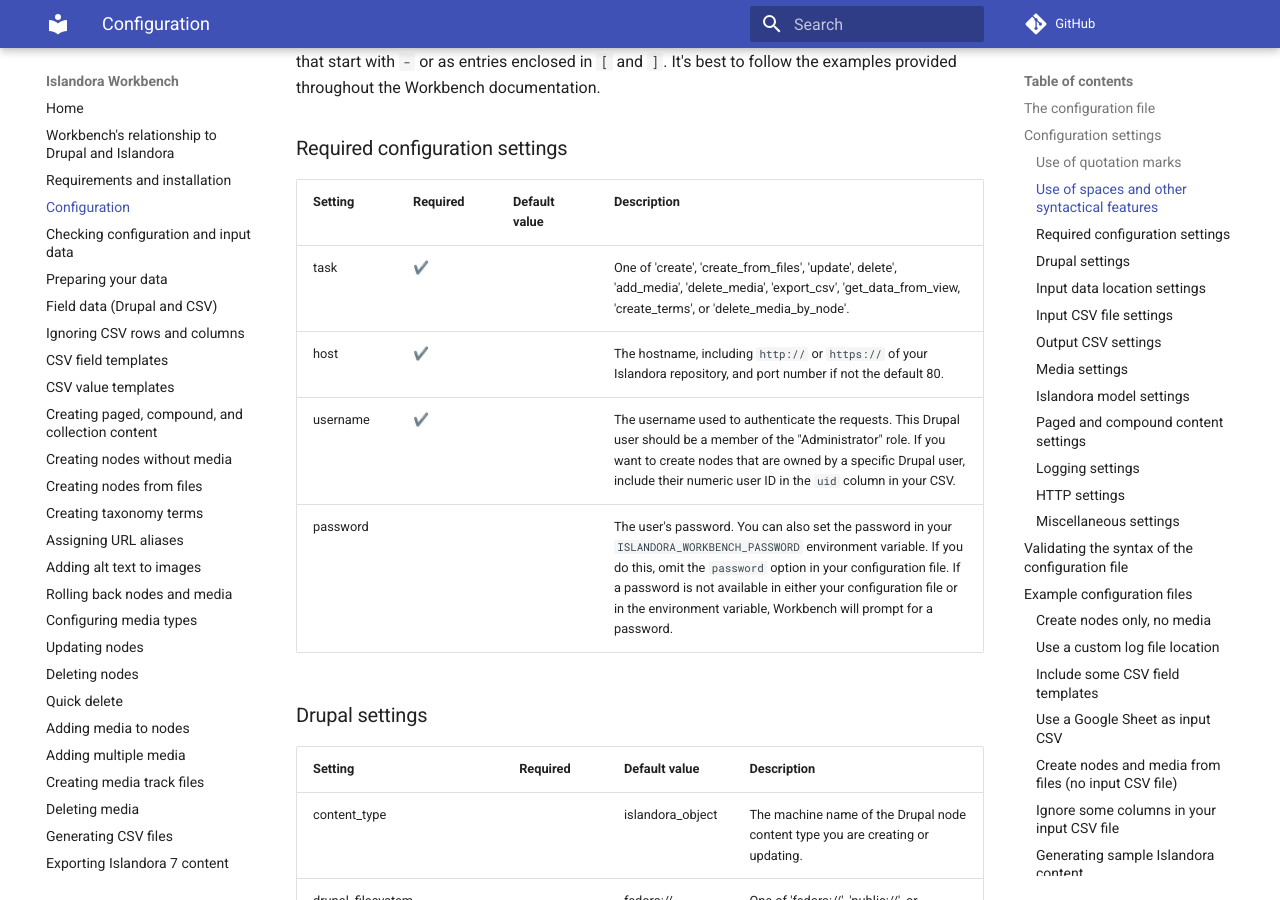
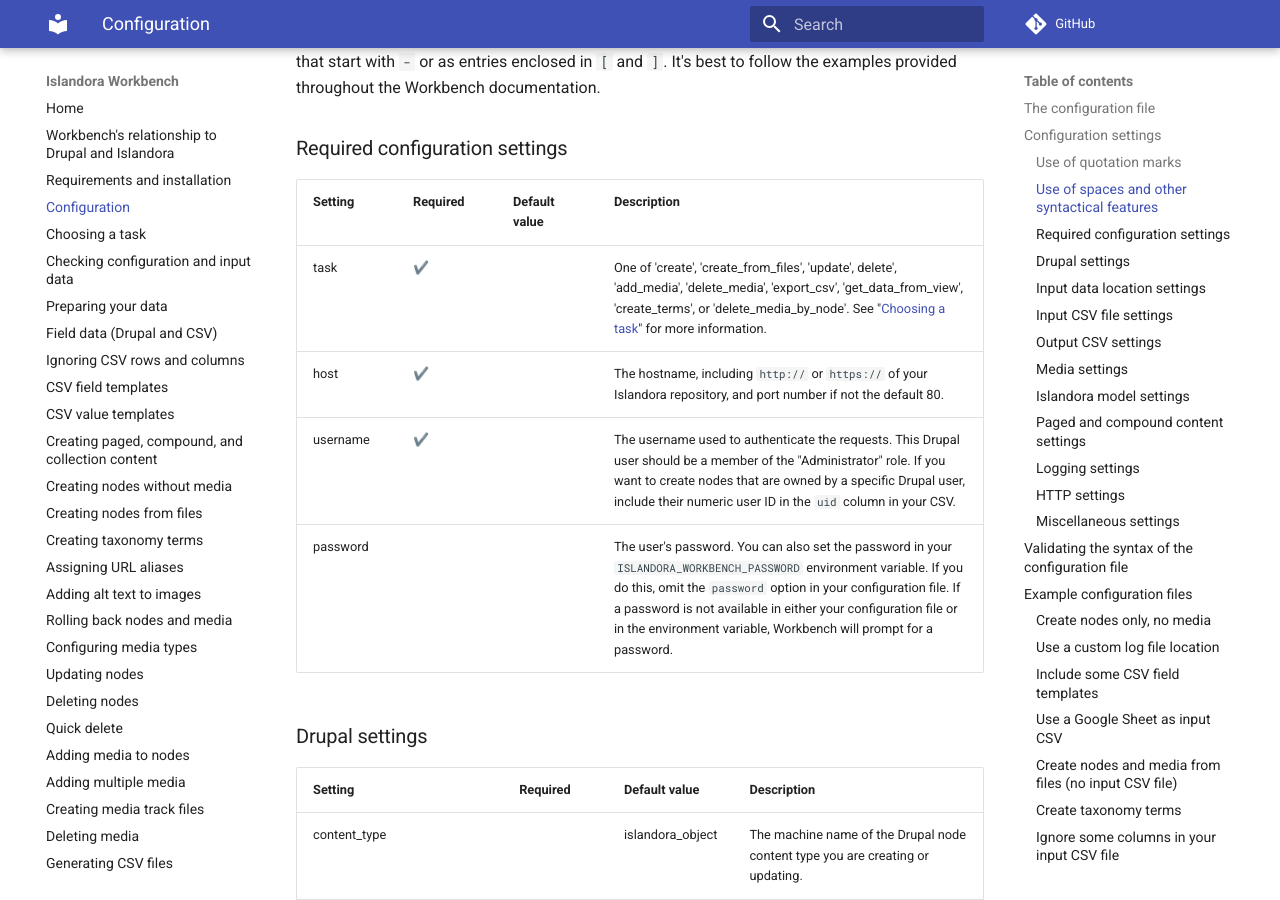
Before and after one commit to mjordan/islandora_workbench_docs, an MkDocs documentation site: the page built from docs/configuration.md, in a window 1280 px wide and 900 px high, scrolled down 2079 px. Built offline with MkDocs 1.6.1 and Material for MkDocs 9.7.7, drawn with Linux system fonts in a browser that asks for light colours; comment, search, counter and statistics services are not loaded; some of the changed text lies outside the part shown.

Commit message:
Added 'Choosing a task' docs.

````diff
--- a/docs/configuration.md
+++ b/docs/configuration.md
@@ -75,7 +75,7 @@
 
 | Setting | Required | Default value | Description |
 | --- | --- | --- | --- |
-| task | ✔️ | | One of 'create', 'create_from_files', 'update', delete', 'add_media', 'delete_media', 'export_csv', 'get_data_from_view, 'create_terms', or 'delete_media_by_node'. |
+| task | ✔️ | | One of 'create', 'create_from_files', 'update', delete', 'add_media', 'delete_media', 'export_csv', 'get_data_from_view', 'create_terms', or 'delete_media_by_node'. See "[Choosing a task](/islandora_workbench_docs/choosing_a_task/)" for more information.
 | host | ✔️ | | The hostname, including `http://` or `https://` of your Islandora repository, and port number if not the default 80. |
 | username |  ✔️ | | The username used to authenticate the requests. This Drupal user should be a member of the "Administrator" role. If you want to create nodes that are owned by a specific Drupal user, include their numeric user ID in the `uid` column in your CSV. |
 | password |  | | The user's password. You can also set the password in your `ISLANDORA_WORKBENCH_PASSWORD` environment variable. If you do this, omit the `password` option in your configuration file. If a password is not available in either your configuration file or in the environment variable, Workbench will prompt for a password.|
@@ -323,6 +323,17 @@
 model: 'https://schema.org/DigitalDocument'
 ```
 
+### Create taxonomy terms
+
+```yaml
+task: create_terms
+host: "http://localhost:8000"
+username: admin
+password: islandora
+input_csv: my_term_data.csv
+vocab_id: myvocabulary
+```
+
 ### Ignore some columns in your input CSV file
 
 ```yaml
--- a/mkdocs.yml
+++ b/mkdocs.yml
@@ -10,6 +10,7 @@
     - Workbench's relationship to Drupal and Islandora: drupal_and_workbench.md
     - Requirements and installation: installation.md
     - Configuration: configuration.md
+    - Choosing a task: choosing_a_task.md
     - Checking configuration and input data: check.md
     - Preparing your data: preparing_data.md
     - Field data (Drupal and CSV): fields.md
````
Also changed, not shown: docs/changelog.md (+1 -0 lines), docs/drupal_and_workbench.md (+1 -1 lines).
